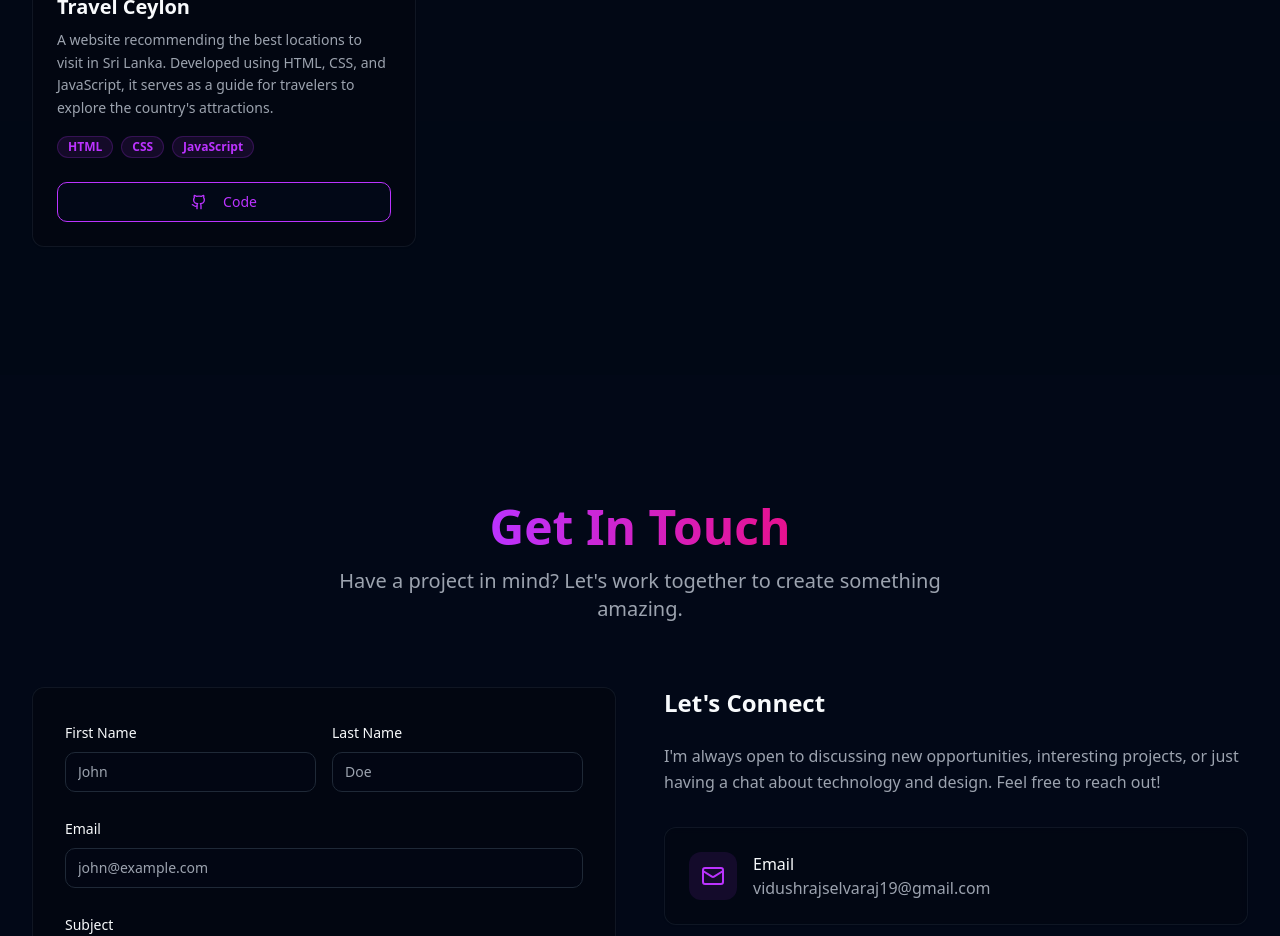
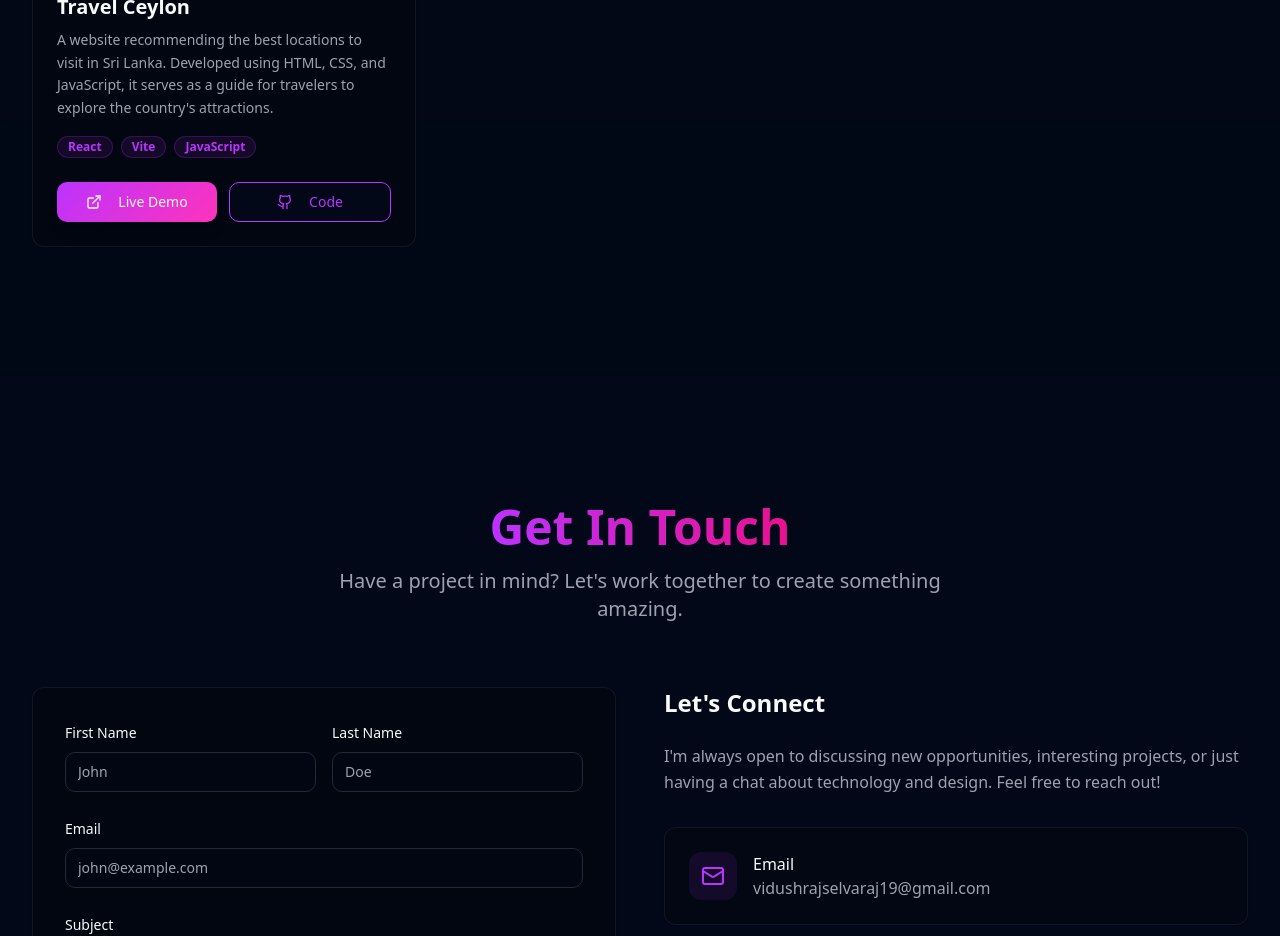
Before and after one commit to vidushraj1/vidush-portfolio, a React (Vite) app: page / in a window 1280 px wide. Shown: the part 4960-5896 px from the top of the page. Built offline with nearby package versions, Linux system fonts and the light colour scheme.

Commit message:
made the travel ceylon live

```diff
--- a/src/components/Projects.tsx
+++ b/src/components/Projects.tsx
@@ -3,7 +3,6 @@ import { Button } from "@/components/ui/button";
 import { Badge } from "@/components/ui/badge";
 import { ExternalLink, Github } from "lucide-react";
 
-// Importing all images using the absolute path alias
 import cliniGuideImage from "@/assets/cliniGuide.png";
 import SupremeVisualizationImage from "@/assets/SupremeVisualization.png";
 import CruiseShipImage from "@/assets/CruiseShip.png";
@@ -54,8 +53,9 @@ const Projects = () => {
       title: "Travel Ceylon",
       description: "A website recommending the best locations to visit in Sri Lanka. Developed using HTML, CSS, and JavaScript, it serves as a guide for travelers to explore the country's attractions.",
       image: TravelCeylonImage,
-      technologies: ["HTML", "CSS", "JavaScript"],
-      githubUrl: "https://github.com/vidushraj1/web_coursework_group"
+      technologies: ["React", "Vite", "JavaScript"],
+      liveUrl: "https://vidushraj1.github.io/travel-ceylon/",
+      githubUrl: "https://github.com/vidushraj1/travel-ceylon"
     }
   ];
 
@@ -88,7 +88,6 @@ const Projects = () => {
                 />
                 <div className="absolute inset-0 bg-gradient-to-t from-black/60 to-transparent opacity-0 group-hover:opacity-100 transition-opacity duration-300" />
                 <div className="absolute top-4 right-4 flex space-x-2 opacity-0 group-hover:opacity-100 transition-opacity duration-300">
-                  {/* LOGIC: Only show this button if liveUrl exists */}
                   {project.liveUrl && (
                     <Button
                       size="icon"
@@ -101,7 +100,6 @@ const Projects = () => {
                       </a>
                     </Button>
                   )}
-                  {/* GitHub button always shows */}
                   <Button
                     size="icon"
                     variant="outline"
@@ -136,7 +134,6 @@ const Projects = () => {
                 </div>
 
                 <div className="flex space-x-3 pt-2">
-                  {/* LOGIC: Only show this button if liveUrl exists */}
                   {project.liveUrl && (
                     <Button asChild className="btn-gradient flex-1">
                       <a href={project.liveUrl} target="_blank" rel="noopener noreferrer">
```
